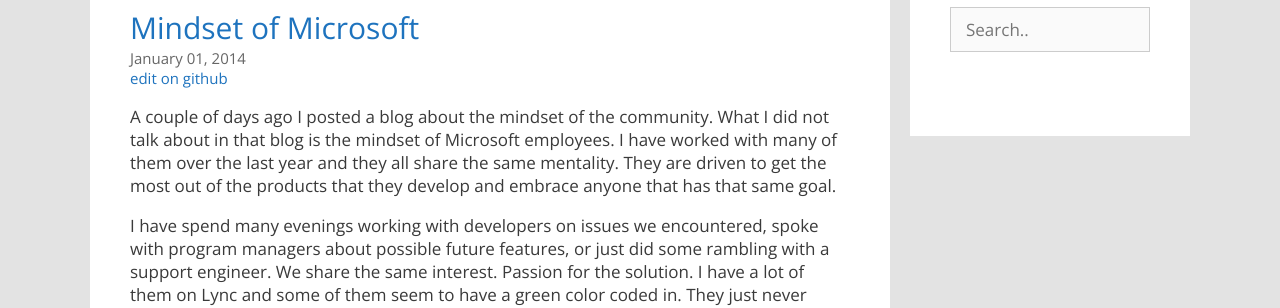
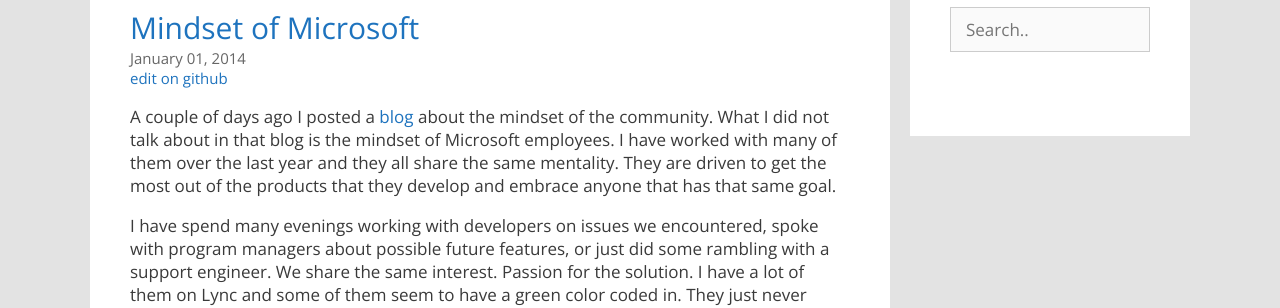
Before and after one commit to marcvaneijk/marcvaneijk.old, a Jekyll site: the page built from _posts/2014-01-01-mvpaward.md, in a window 1280 px wide. Shown: the part 254-562 px from the top of the page. Built offline with Jekyll 4.4.1, drawn with Linux system fonts in a browser that asks for light colours; nearby versions of some CDN libraries; part of the change alters nothing that is shown.

```diff
--- a/_posts/2014-01-01-mvpaward.md
+++ b/_posts/2014-01-01-mvpaward.md
@@ -3,9 +3,9 @@ layout: post
 date: 2014-01-01
 author: Marc van Eijk
 title: Mindset of Microsoft
-tags:
+tags: MVP, WAP, Windows Azure, Windows Azure Pack
 ---
-A couple of days ago I posted a blog about the mindset of the community. What I did not talk about in that blog is the mindset of Microsoft employees. I have worked with many of them over the last year and they all share the same mentality. They are driven to get the most out of the products that they develop and embrace anyone that has that same goal.
+A couple of days ago I posted a [blog](/2013/12/24/community) about the mindset of the community. What I did not talk about in that blog is the mindset of Microsoft employees. I have worked with many of them over the last year and they all share the same mentality. They are driven to get the most out of the products that they develop and embrace anyone that has that same goal.
 
 I have spend many evenings working with developers on issues we encountered, spoke with program managers about possible future features, or just did some rambling with a support engineer. We share the same interest. Passion for the solution. I have a lot of them on Lync and some of them seem to have a green color coded in. They just never sleep.
 
```
